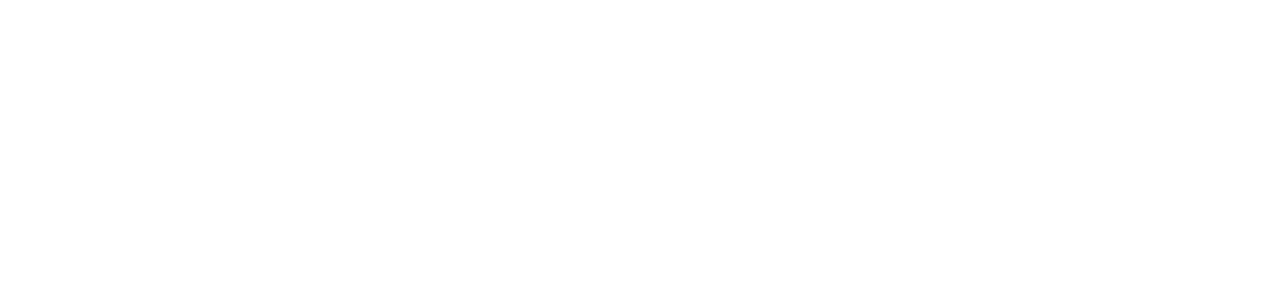
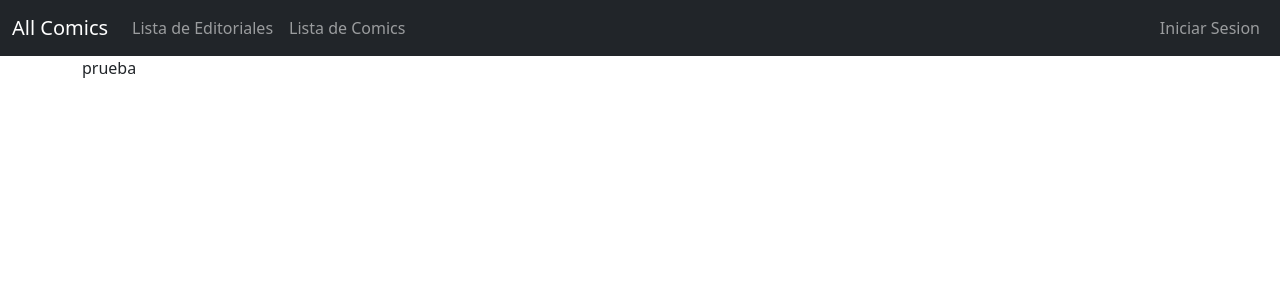
Before and after one commit to DavidPerezAntonio51/SEFMD-AllComics, a React (Create React App) app in the folder allcomics-front/: page / in a window 1280 px wide. Shown: the top 300 px of the page. Built offline with nearby package versions, Linux system fonts and the light colour scheme.

Commit message:
Se agregan items a la barra de navegacion
los items aun no son funcionales

```diff
--- a/allcomics-front/src/App.js
+++ b/allcomics-front/src/App.js
@@ -1,13 +1,13 @@
 import './App.css';
 import 'bootstrap/dist/css/bootstrap.min.css';
 import Rutas from './Router/Router';
-import { Button } from 'react-bootstrap';
-import {useState} from 'react';
+import Navegacion from './Componentes/Navegacion';
 
 function App() {
   return (
     <div className="App">
-
+      <Navegacion/>
+      <Rutas/>
     </div>
   );
 }
--- a/allcomics-front/src/Componentes/Navegacion.jsx
+++ b/allcomics-front/src/Componentes/Navegacion.jsx
@@ -1,9 +1,30 @@
+import { Col, Container, Nav, Navbar, NavDropdown, Row } from "react-bootstrap";
+import { Link } from "react-router-dom";
+
 
 function Navegacion() {
     return (
-        <div>
-
-        </div>
+        <Navbar collapseOnSelect expand="lg" bg="dark" variant="dark">
+            <Container fluid>
+                <Navbar.Brand as={Link} to="/">
+                    <Row xs={4}>
+                        <Col>
+                            All Comics
+                        </Col>
+                    </Row>
+                </Navbar.Brand>
+                <Navbar.Toggle aria-controls="responsive-navbar-nav" />
+                <Navbar.Collapse id="responsive-navbar-nav">
+                    <Nav className="me-auto">
+                        <Nav.Link>Lista de Editoriales</Nav.Link>
+                        <Nav.Link>Lista de Comics</Nav.Link>
+                    </Nav>
+                    <Nav>
+                        <Nav.Link>Iniciar Sesion</Nav.Link>
+                    </Nav>
+                </Navbar.Collapse>
+            </Container>
+        </Navbar>
     );
 }
 
--- a/allcomics-front/src/Paginas/Home.jsx
+++ b/allcomics-front/src/Paginas/Home.jsx
@@ -1,8 +1,10 @@
-function Home() {
+import { Container } from "react-bootstrap";
+
+function Home(props) {
     return (
-        <div>
-
-        </div>
+        <Container>
+            prueba
+        </Container>
     );
 }
 
--- a/allcomics-front/src/Router/Router.js
+++ b/allcomics-front/src/Router/Router.js
@@ -1,10 +1,12 @@
 import { Route, Routes } from "react-router-dom";
+import Home from "../Paginas/Home";
 
 function Rutas(props) {
     return (
         <Routes>
             <Route path="/">
-
+                <Route index element={<Home/>}/>
+                <Route path="Listado"/>
             </Route>
         </Routes>
     );
```
